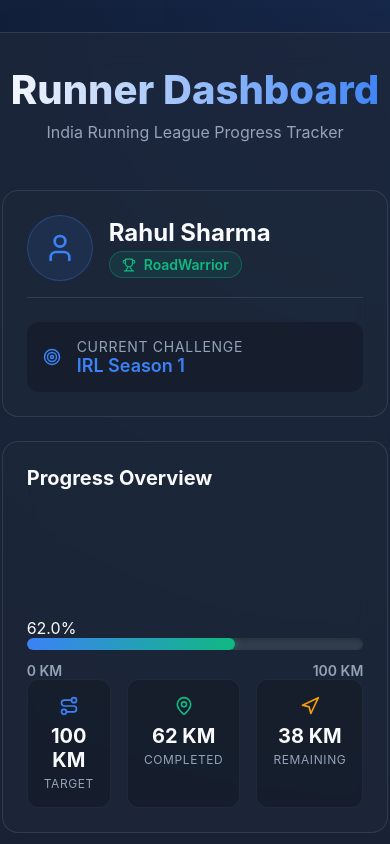
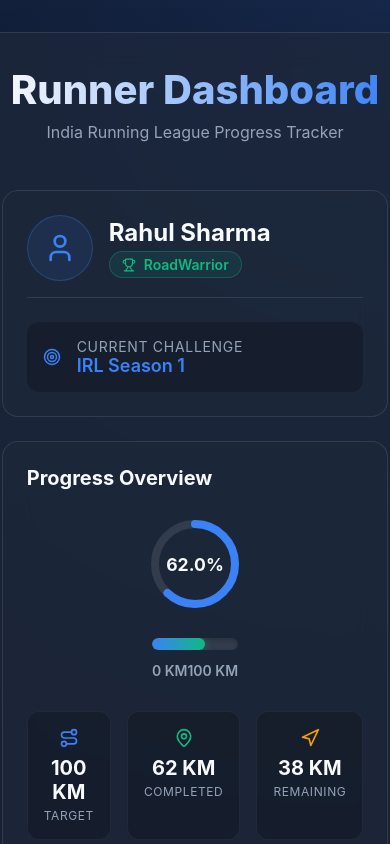
Before and after one commit to CodyBrat/runner, a React (Vite) app: page / in a window 390 px wide. Shown: the top 844 px of the page. Built offline with nearby package versions, Linux system fonts and the light colour scheme.

Commit message:
style: Style circular progress gauge and refine layout

```diff
--- a/src/components/ProgressMetrics.css
+++ b/src/components/ProgressMetrics.css
@@ -5,9 +5,50 @@
   color: var(--text-main);
 }
 
-.progress-container {
+.progress-visualizations {
+  display: flex;
+  align-items: center;
+  gap: 1.5rem;
   margin-bottom: 2rem;
+}
+
+.circular-progress-container {
   position: relative;
+  width: 100px;
+  height: 100px;
+  flex-shrink: 0;
+}
+
+.circle-bg {
+  stroke: rgba(255, 255, 255, 0.1);
+}
+
+.circle-fill {
+  stroke: var(--accent-primary);
+  transform: rotate(-90deg);
+  transform-origin: 50% 50%;
+  transition: stroke-dashoffset 1s ease-in-out;
+}
+
+.circular-text {
+  position: absolute;
+  top: 0;
+  left: 0;
+  width: 100%;
+  height: 100%;
+  display: flex;
+  align-items: center;
+  justify-content: center;
+  font-weight: 700;
+  font-size: 1.1rem;
+  color: var(--text-main);
+}
+
+.linear-progress-wrapper {
+  flex-grow: 1;
+  display: flex;
+  flex-direction: column;
+  justify-content: center;
 }
 
 .progress-bar-bg {
@@ -36,28 +77,6 @@
   font-size: 0.875rem;
   color: var(--text-muted);
   font-weight: 600;
-}
-
-.progress-current {
-  position: absolute;
-  top: -2.5rem;
-  transform: translateX(-50%);
-  background: var(--accent-primary);
-  color: white;
-  padding: 0.25rem 0.5rem;
-  border-radius: 4px;
-  font-size: 0.75rem;
-}
-
-.progress-current::after {
-  content: '';
-  position: absolute;
-  bottom: -4px;
-  left: 50%;
-  transform: translateX(-50%);
-  border-width: 4px 4px 0;
-  border-style: solid;
-  border-color: var(--accent-primary) transparent transparent transparent;
 }
 
 .metrics-grid {
@@ -102,3 +121,9 @@
   text-transform: uppercase;
   letter-spacing: 0.05em;
 }
+
+@media (max-width: 480px) {
+  .progress-visualizations {
+    flex-direction: column;
+  }
+}
```
